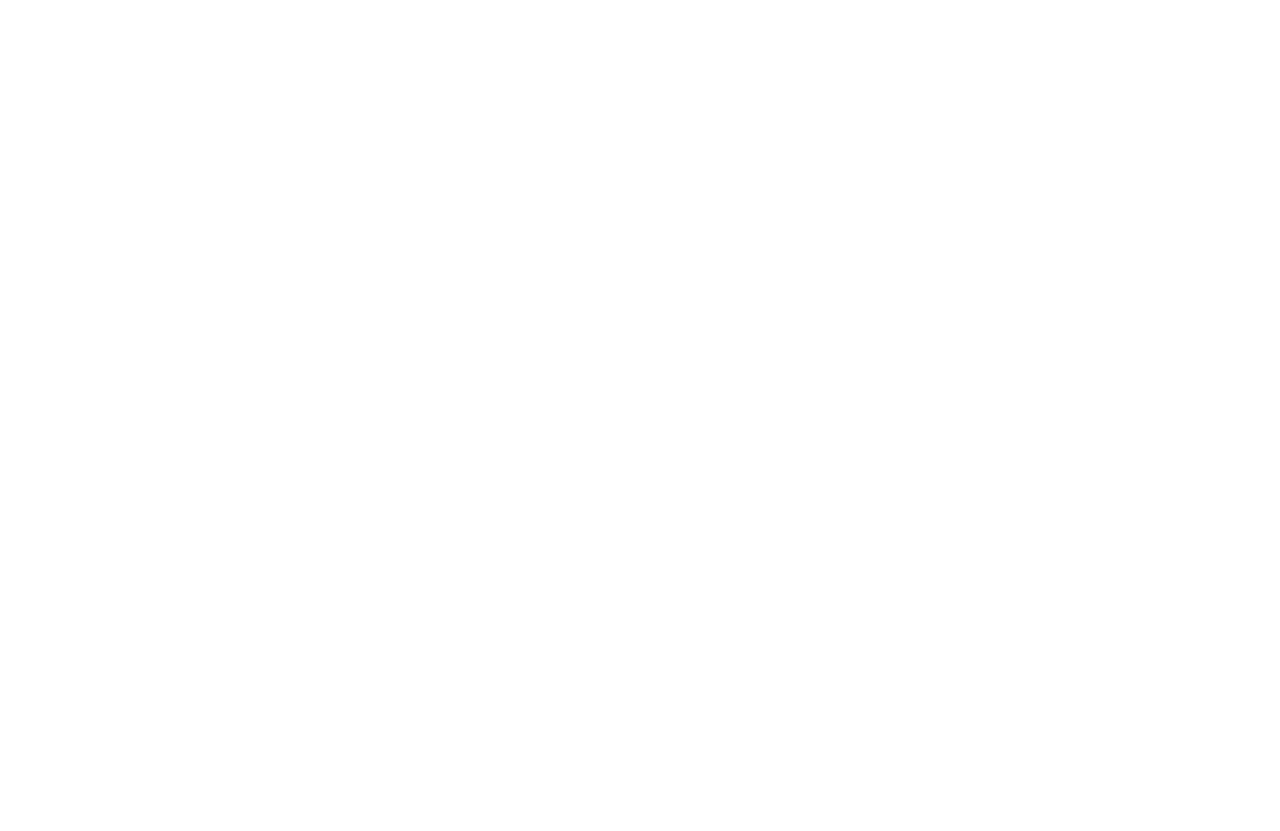
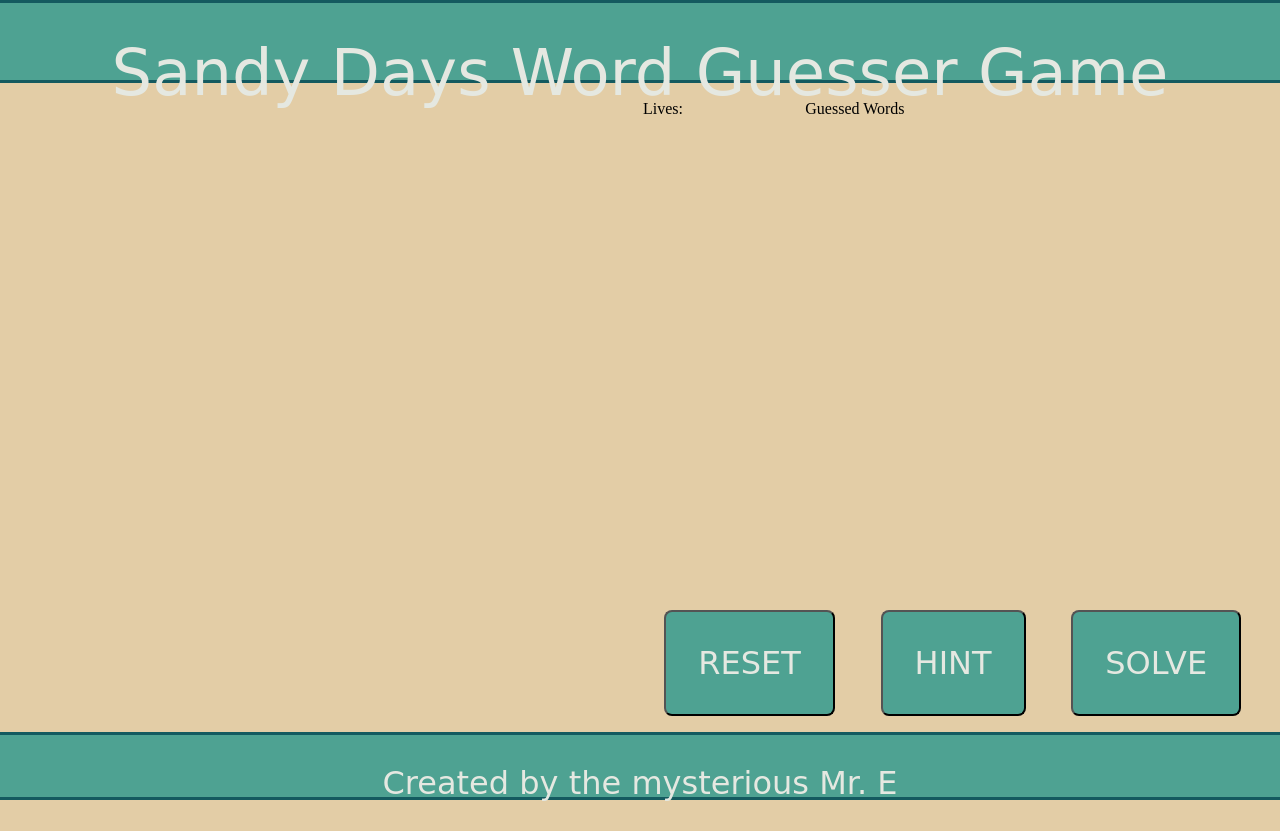
Before and after one commit to George-E-Zollos/Word-Guess-Game, a plain HTML site: page index.html in a window 1280 px wide. Before the commit the page ends 800 px from the top, so only its background shows below. Drawn offline with Linux system fonts and the light colour scheme; a web font is replaced by a local one.

Commit message:
Most CSS styling and HTML has been completed. CSS still needed to style lives, images, and guessed words elements.

```diff
--- a/assets/css/style.css
+++ b/assets/css/style.css
@@ -0,0 +1,121 @@
+/*#e5e8e1  #e3cda6*/
+
+body {
+    display: flex;
+    flex-direction: column;
+    background-color: #e3cda6;
+    height: 100vh;
+}
+
+header {
+    background: #4ea292;
+    top: 0;
+    height: 10vh;
+    min-height: 60px;
+    width: 100%;
+    border-bottom: .2em solid rgb(20, 90, 95);
+    border-top: .2em solid rgb(20, 90, 95);
+}
+
+#title {
+    color: #e5e8e1;
+    padding: .6em;
+    text-align: center;
+    font-family: 'Modak', cursive;
+    font-size: 4em;
+}
+
+main {
+    height: 50vw;
+    display: flex;
+    padding: 1em;
+}
+
+#imageDisplay {
+    width: 50%;
+    margin: 1.5px;
+}
+
+#interactiveContainer {
+    display: flex;
+    flex-direction: column;
+    width: 50%;
+}
+
+#stats {
+    display: flex;
+    flex-grow: 1;
+}
+
+#lives {
+    flex-grow: 1;
+    margin: 1.5px;
+}
+
+#guessedWords {
+    flex-grow: 3;
+    margin: 1.5px;
+}
+
+#mysteryWord {
+    flex-grow: 1;
+    margin: 1.5px;
+}
+
+#buttons {
+    display: flex;
+    justify-content: space-around;
+}
+
+#reset {
+    font-size: 2em;
+    padding: 1em;
+    border-radius: 8px;
+    background-color: #4ea292;
+    font-family: 'Modak', cursive;
+    color: #e5e8e1;
+}
+
+#hint {
+    font-size: 2em;
+    padding: 1em;
+    border-radius: 8px;
+    background-color: #4ea292;
+    font-family: 'Modak', cursive;
+    color: #e5e8e1;
+}
+
+#solve {
+    font-size: 2em;
+    padding: 1em;
+    border-radius: 8px;
+    background-color: #4ea292;
+    font-family: 'Modak', cursive;
+    color: #e5e8e1;
+}
+
+#scoreContainer {
+    display: flex;
+    margin-top: auto;
+}
+
+#wins {}
+
+#losses {}
+
+footer {
+    background: #4ea292;
+    height: 8vh;
+    min-height: 40px;
+    width: 100%;
+    border-bottom: .2em solid rgb(20, 90, 95);
+    border-top: .2em solid rgb(20, 90, 95);
+}
+
+#credit {
+    color: #e5e8e1;
+    padding: 1em;
+    text-align: center;
+    font-family: 'Modak', cursive;
+    font-size: 2em;
+}
--- a/index.html
+++ b/index.html
@@ -4,10 +4,40 @@
     <meta charset="UTF-8">
     <meta name="viewport" content="width=device-width, initial-scale=1.0">
     <title>Word Guess Game</title>
-    <link rel="stylesheet" href="/assets/css/reset.css">
-    <link rel="stylesheet" href="/assets/css/style.css">
+    <link rel="stylesheet" href="assets/css/reset.css">
+    <link href="https://fonts.googleapis.com/css2?family=Modak&display=swap" rel="stylesheet">
+    <link rel="stylesheet" href="assets/css/style.css">
+
 </head>
 <body>
+    <header><h1 id="title">Sandy Days Word Guesser Game</h1></header>
+    <main>
+        <div id="imageDisplay"></div>
+        <div id="interactiveContainer">
+            <div id="stats">
+                <div id="lives">Lives:</div>
+                <div id="guessedWords">Guessed Words</div>
+            </div>
+            <div id="mysteryWord"></div>
+            <div id="buttons">
+                <button id="reset">RESET</button>
+                <button id="hint">HINT</button>
+                <button id="solve">SOLVE</button>
+            </div>
+
+        </div>
+    </main>
+    <div id="scoreContainer">
+        <div id="wins"></div>
+        <div id="losses"></div>
+    </div>
+    <footer>
+        <p id="credit">Created by the mysterious Mr. E</p>
+    </footer>
+
+
+
+
     <script src="assets/javascript/game.js"></script>
 </body>
 </html>
```
